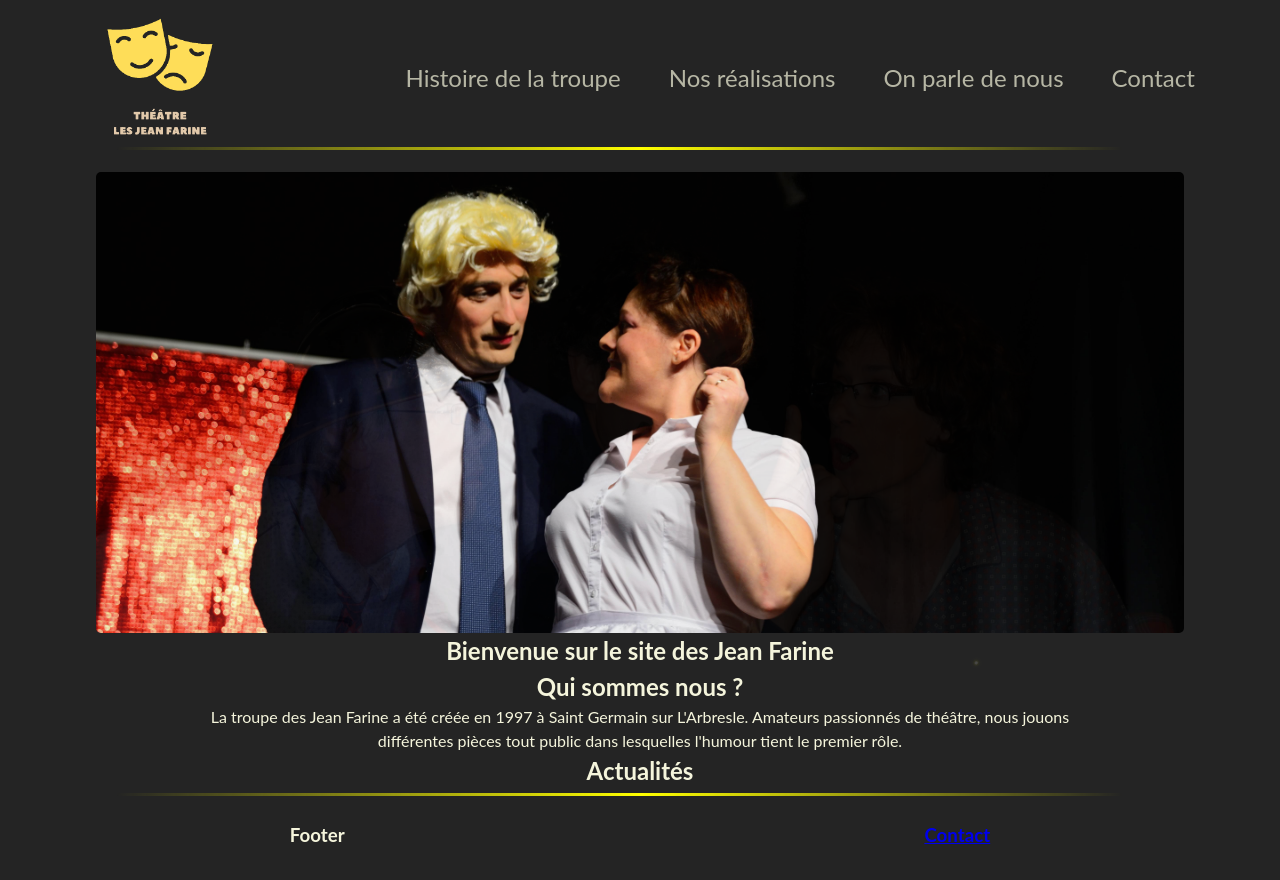
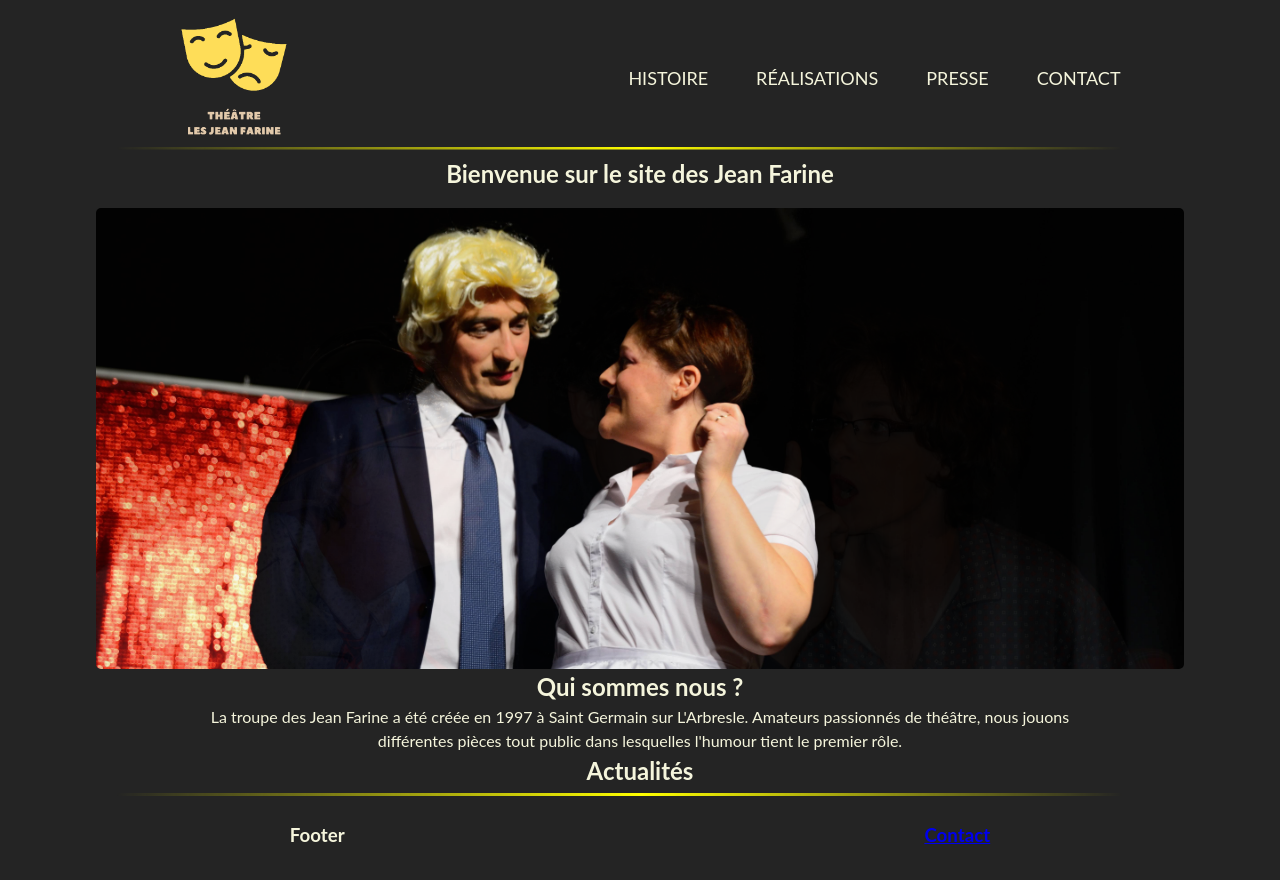
Before and after one commit to LaureJanin/jeanfarine, a React (Vite) app: page / in a window 1280 px wide. Built offline with nearby package versions, Linux system fonts and the light colour scheme; a web font is replaced by a local one.

Commit message:
nouveau header

```diff
--- a/src/components/Header/Header.jsx
+++ b/src/components/Header/Header.jsx
@@ -6,21 +6,8 @@ import "./Header.scss";
 
 function Header() {
   const [showLinks, setShowLinks] = useState(false);
-  const linkStates = [
-    useState(false),
-    useState(false),
-    useState(false),
-    useState(false)
-  ];
   const handleShowLinks = () => {
     setShowLinks(!showLinks);
-  };
-  const handleMouseEnter = (index) => {
-    linkStates[index][1](true);
-  };
-
-  const handleMouseLeave = (index) => {
-    linkStates[index][1](false);
   };
 
   return (
@@ -39,38 +26,26 @@ function Header() {
         </div>
         <nav>
           <ul className={`${showLinks ? "show-nav " : ""}`}>
-            <Link to="/history" onClick={handleShowLinks}>
-             <li
-              className={linkStates[0][0] ? 'spacingSpaced' : 'spacing'}
-              onMouseEnter={() => handleMouseEnter(0)}
-              onMouseLeave={() => handleMouseLeave(0)}>
-                Histoire de la troupe
+            <li>
+                <Link data-item='Histoire'  to="/history" onClick={handleShowLinks}>
+                    Histoire
+                </Link>
             </li>
+            <li>
+                <Link data-item='Réalisations' to="/dramas" onClick={handleShowLinks}>
+                    Réalisations
                 </Link>
-            <Link to="/dramas" onClick={handleShowLinks}>
-            <li
-              className={linkStates[1][0] ? 'spacingSpaced' : 'spacing'}
-              onMouseEnter={() => handleMouseEnter(1)}
-              onMouseLeave={() => handleMouseLeave(1)}>
-                Nos réalisations
             </li>
+            <li>
+                <Link data-item='Presse' to="/pressReview" onClick={handleShowLinks}>
+                    Presse
                 </Link>
-            <Link to="/pressReview" onClick={handleShowLinks}>
-            <li
-              className={linkStates[2][0] ? 'spacingSpaced' : 'spacing'}
-              onMouseEnter={() => handleMouseEnter(2)}
-              onMouseLeave={() => handleMouseLeave(2)}>
-                On parle de nous
             </li>
+           <li>
+                <Link data-item='Contact' to="/contact" onClick={handleShowLinks}>
+                    Contact
                 </Link>
-            <Link to="/contact" onClick={handleShowLinks}>
-            <li
-              className={linkStates[3][0] ? 'spacingSpaced' : 'spacing'}
-              onMouseEnter={() => handleMouseEnter(3)}
-              onMouseLeave={() => handleMouseLeave(3)}>
-                Contact
             </li>
-             </Link>
           </ul>
         </nav>
         <div id="HeadDecoration"></div>
--- a/src/components/Header/Header.scss
+++ b/src/components/Header/Header.scss
@@ -27,18 +27,29 @@
         align-items: center;
         list-style: none;
         gap:3rem;
-        font-size: 1.5rem;
-        a {
-          color: beige;
-          text-decoration:none;
-          .spacing {
-            letter-spacing: 0;
-            opacity: .7;
-            transition: all 1s ease-out;
+        li {
+          a {
+            color: beige;
+            font-size:18px;
+            text-decoration:none;
+            text-transform: uppercase;
+            position:relative;
+            transition: all 0.5s ease-in-out;
+          &::before {
+            content: attr(data-item);
+            transition: 0.5s;
+            color: yellow;
+            position: absolute;
+            width: 0;
+            overflow: hidden;
           }
-          .spacingSpaced {
-            opacity: 1;
-            letter-spacing: 5px;
+
+          &:hover {
+            &::before {
+              width: 100%;
+              transition: all 0.5s ease-in-out;
+            }
+          }
           }
         }
       }
@@ -49,7 +60,12 @@
         left:0px;
         width: 100%;
         height: 3px;
-        background: linear-gradient(
+        animation-name: border-anim;
+        animation-duration: 2s;
+         animation-timing-function: ease-out;
+         animation-fill-mode: forwards;
+          clip-path: polygon(0% 0%, 0% 100%, 0% 100%, 0% 0%);
+          background: linear-gradient(
           270deg,
           rgba(233, 68, 68, 0) 12.24%,
           yellow 49.95%,
--- a/src/pages/Home.jsx
+++ b/src/pages/Home.jsx
@@ -4,8 +4,8 @@ function Home() {
 
     return (
         <section id="home">
+            <h1>Bienvenue sur le site des Jean Farine</h1>
             <div className="slider"></div>
-            <h1>Bienvenue sur le site des Jean Farine</h1>
             <h2>Qui sommes nous ?</h2>
             <p>La troupe des Jean Farine a été créée en 1997 à Saint Germain sur L'Arbresle. Amateurs passionnés de théâtre, nous jouons différentes pièces tout public dans lesquelles l'humour tient le premier rôle.</p>
             <h2>Actualités</h2>
```
Lines whose indentation alone changed are shown as unchanged.
